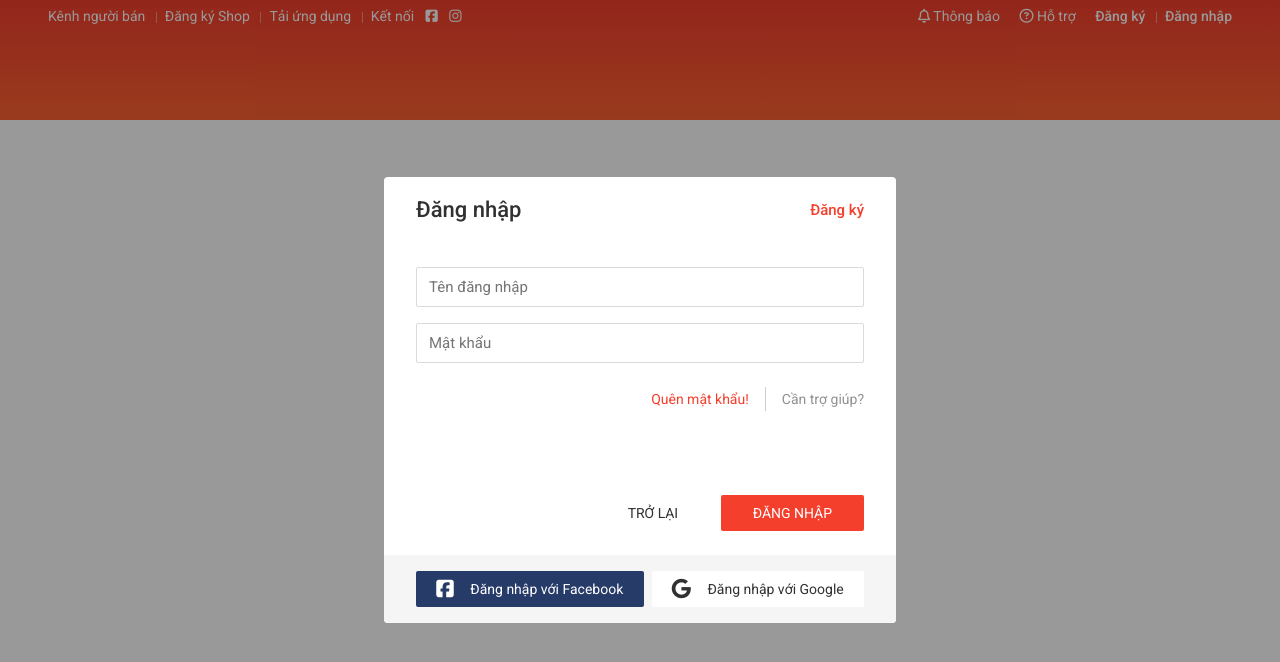
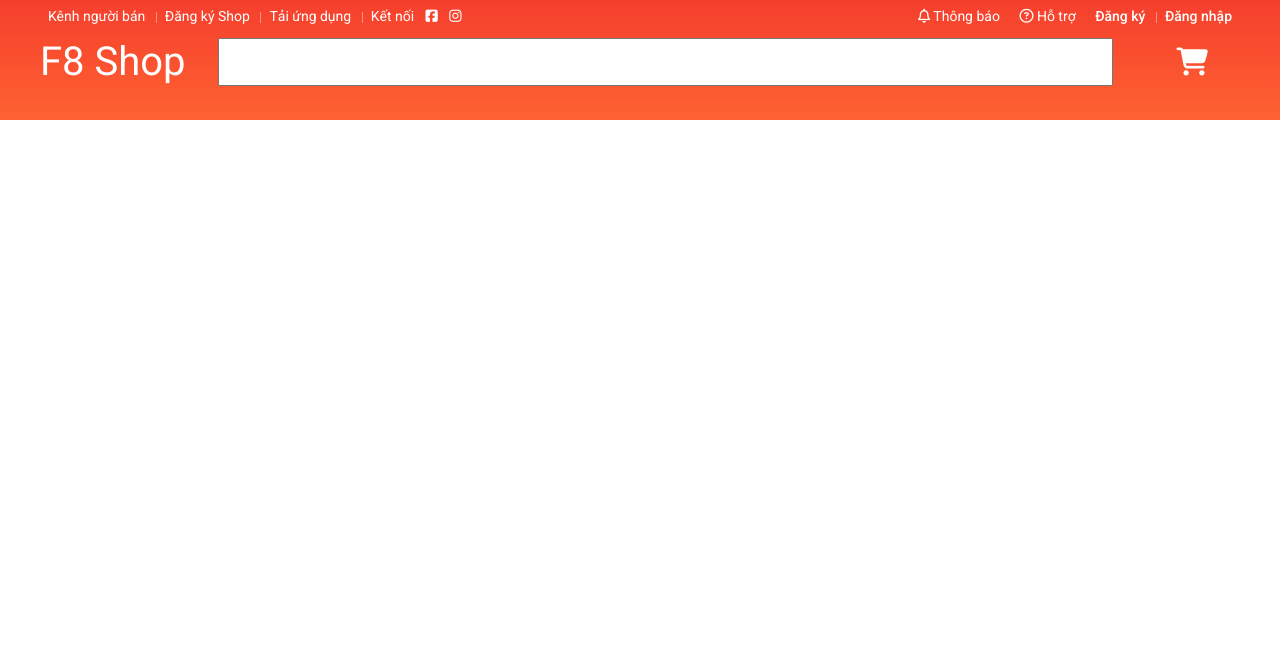
Before and after one commit to congminh303/f8shop, a plain HTML site: page index.html in a window 1280 px wide. Drawn offline with nearby package versions, Linux system fonts and the light colour scheme.

Commit message:
Layouted search box and logo

```diff
--- a/assets/css/main.css
+++ b/assets/css/main.css
@@ -348,3 +348,38 @@
 .btn-gg:hover {
     background: var(--white-color);
 }
+
+.header-with-search {
+    display: flex;
+}
+
+.header__logo {
+    padding: 8px 0;
+}
+
+.header__logo a {
+    color: var(--white-color);
+    font-size: 4rem;
+    line-height: 4rem;
+}
+
+.header__search {
+    flex-grow: 1;
+    padding: 4px 32px;
+}
+
+.header__search input {
+    height: 100%;
+    width: 100%;
+}
+
+.header__cart {
+    display: flex;
+    align-items: center;
+    padding: 0 32px;
+}
+
+.header__cart i {
+    color: var(--white-color);
+    font-size: 2.8rem;
+}
--- a/index.html
+++ b/index.html
@@ -16,6 +16,7 @@
     <div class="app">
         <header class="header">
             <div class="grid">
+                <!-- header navbar -->
                 <nav class="navbar">
                     <ul class="navbar__list">
                         <li class="navbar__item navbar__item--separate">
@@ -136,6 +137,21 @@
                         </li>
                     </ul>
                 </nav>
+
+                <!-- header search -->
+                <div class="header-with-search">
+                    <div class="header__logo">
+                        <a href="#">F8 Shop</a>
+                    </div>
+                    <div class="header__search">
+                        <input type="text">
+                    </div>
+                    <div class="header__cart">
+                        <a href="#">
+                            <i class="fa-solid fa-cart-shopping"></i>
+                        </a>
+                    </div>
+                </div>
             </div>
         </header>
 
@@ -149,10 +165,10 @@
     </div>
 
     <!-- Modal login/signup layout -->
-    <div class="modal">
+    <!-- <div class="modal">
         <div class="modal__overlay"></div>
         <div class="modal__content">
-            <!-- Register form -->
+             Register form -->
             <!-- <div class="register-form">
                 <div class="modal__header">
                     <h3 class="modal__heading">Đăng ký</h3>
@@ -185,7 +201,7 @@
             </div> -->
 
             <!-- Login form -->
-            <div class="login-form">
+            <!-- <div class="login-form">
                 <div class="modal__header">
                     <h3 class="modal__heading">Đăng nhập</h3>
                     <h5 class="modal__switching">Đăng ký</h5>
@@ -210,8 +226,8 @@
                         <button class="btn btn--primary px-32 ml-8">ĐĂNG NHẬP</button>
                     </div>
                 </div>
-            </div>
-            <div class="modal__footer">
+            </div> -->
+            <!-- <div class="modal__footer">
                 <div class="social-links">
                     <a href="#" class="btn btn-social btn-fb">
                         <i class="fa-brands fa-square-facebook"></i>
@@ -224,6 +240,6 @@
                 </div>
             </div>
         </div>
-    </div>
+    </div> -->
 </body>
 </html>
```
